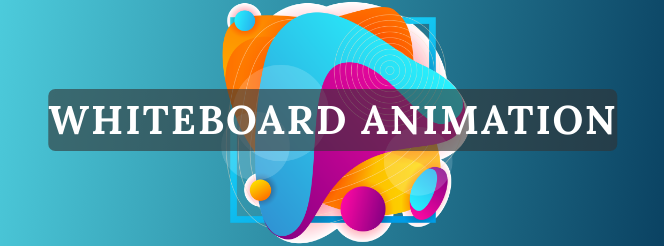
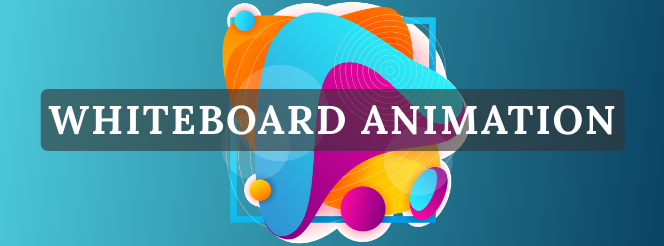
Before and after one commit to mudiagauwojeya/Whiteboard360, a website: page index.html in a window 1280 px wide. Shown: the part 150-396 px from the top of the page, 307-971 px from the left. Drawn offline with nearby package versions, Linux system fonts and the light colour scheme.

Commit message:
:lipstick: Add padding to the h1 of the home page

```diff
--- a/sass/layout/_header.scss
+++ b/sass/layout/_header.scss
@@ -18,7 +18,7 @@
 		&--text {
 			@include centered;
 			@include textbox;
-			padding: 0.5rem 0;
+			padding: 0.5rem 0.75rem;
 		}
 	}
 
```
Also changed, not shown: css/styles.css.
